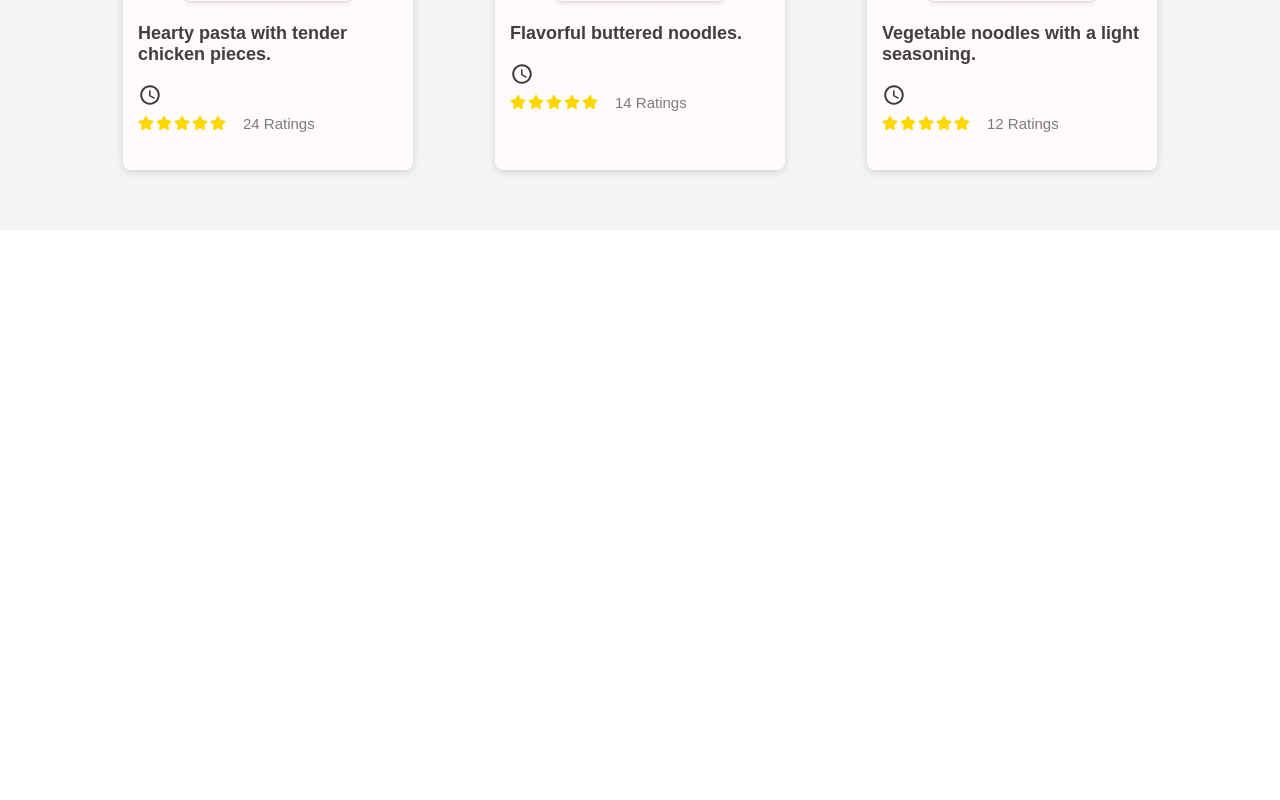
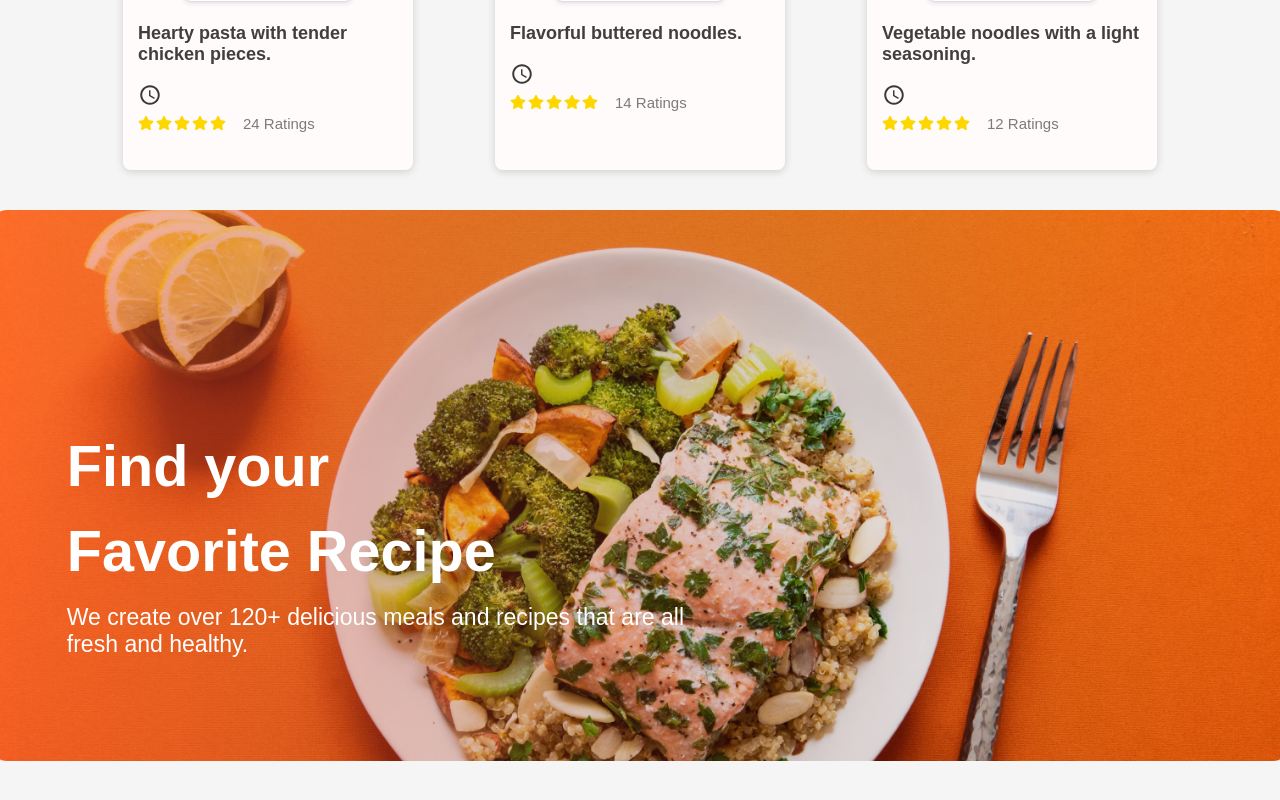
Before and after one commit to sneha-at-hub/recipe-sharing-application, a React (Vite) app in the folder frontend/: page / in a window 1280 px wide. Shown: the part 5981-6781 px from the top of the page. Before the commit the page ends 6211 px from the top, so only its background shows below. Built offline with nearby package versions, Linux system fonts and the light colour scheme.

Commit message:
creating banner for footer

```diff
--- a/frontend/src/components/Header/Header.css
+++ b/frontend/src/components/Header/Header.css
@@ -0,0 +1,54 @@
+.header{
+    height: 50vw;
+    margin: 0 -30px;
+
+    background: url('../../assets/header_img.png') no-repeat;
+    background-size: contain;
+    position: relative;
+
+}
+
+.header-contents{
+    position: absolute;
+    display: flex;
+    flex-direction: column;
+
+align-items: start;
+gap: 1.5vw;
+max-width: 50%;
+bottom: 30%;
+left:6vw;
+
+}
+
+.header-contents h2{
+    font-weight: 600;
+    color: white;
+    font-size: max(4.5vw, 22px);
+}
+.header-contents p{
+    color: white;
+    font-size: 1.8vw;
+}
+@keyframes fadeInUp {
+    0% {
+      opacity: 0;
+      transform: translateY(20px);
+    }
+    100% {
+      opacity: 1;
+      transform: translateY(0);
+    }
+  }
+
+  .header-contents h2, .header-contents p {
+    animation: fadeInUp 1s ease-in-out;
+  }
+
+  .header-contents h2 {
+    animation-delay: 0.2s;
+  }
+
+  .header-contents p {
+    animation-delay: 0.4s;
+  }
--- a/frontend/src/components/Header/Header.jsx
+++ b/frontend/src/components/Header/Header.jsx
@@ -4,6 +4,11 @@ import '../../assets/assets'
 const Header = () => {
   return (
     <div className='header'>
+      <div className="header-contents">
+        <h2>Find your</h2>
+        <h2>Favorite Recipe</h2>
+        <p> We create over 120+ delicious meals and recipes that are all fresh and healthy.</p>
+      </div>
 
 
     </div>
--- a/frontend/src/pages/Home/Home.jsx
+++ b/frontend/src/pages/Home/Home.jsx
@@ -4,6 +4,7 @@ import Explore from '../../components/ExploreMenu/Explore';
 import RecipeCard from '../../components/RecipeCard/RecipeCard';
 import { useState } from 'react';
 import Popular from '../../components/Popular/Popular';
+import Header from '../../components/Header/Header';
 
 const Home = () => {
     const [category, setCategory] = useState("All");
@@ -13,6 +14,7 @@ const Home = () => {
             <RecipeCard category={category} setCategory={setCategory}/>
             <Explore/>
             <Popular />
+            <Header />
         </div>
     );
 };
```
